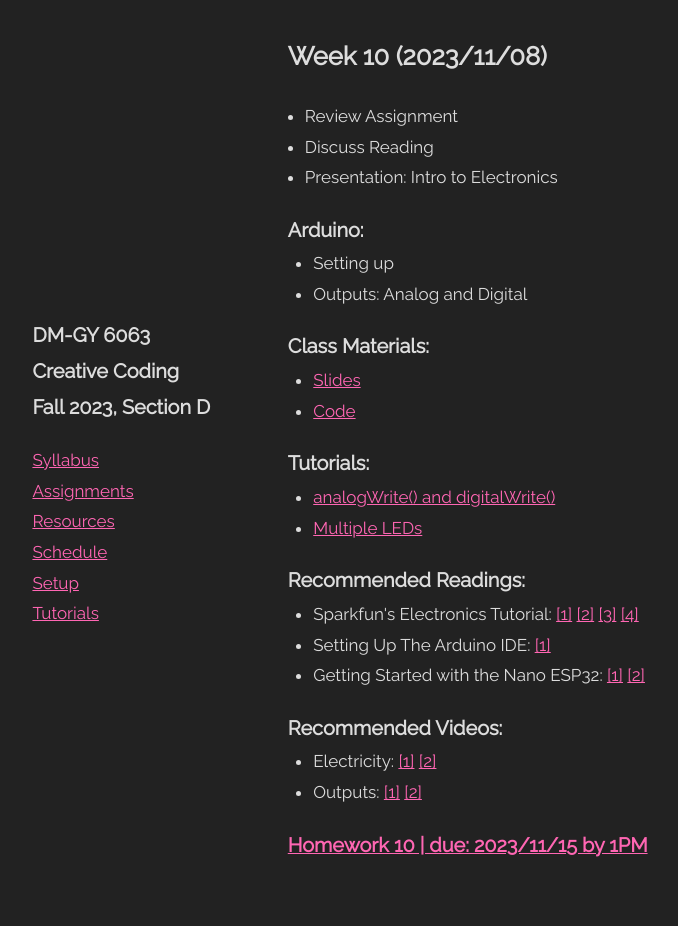
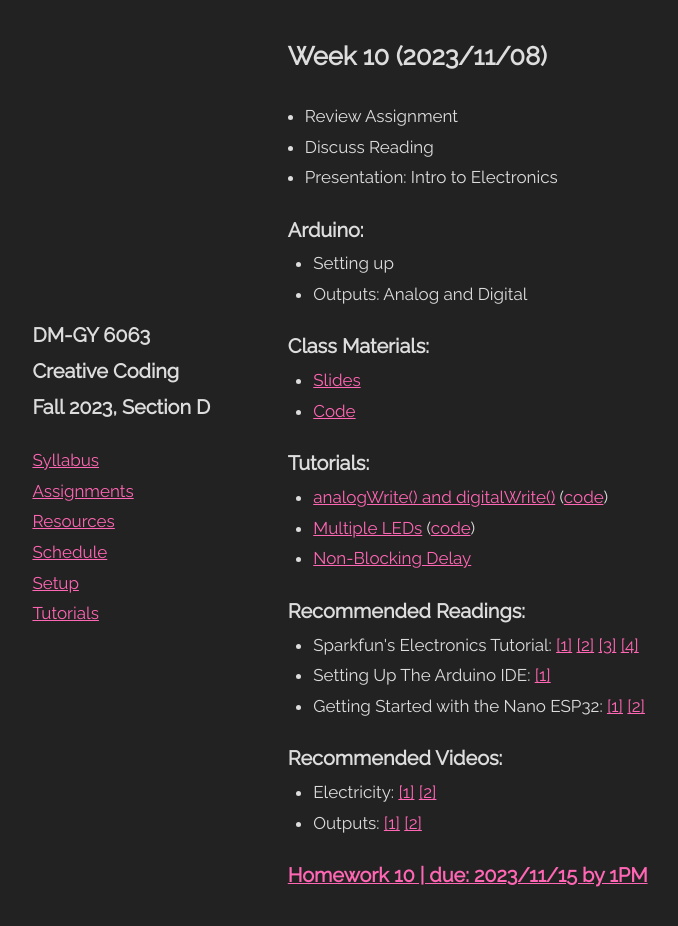
Before and after one commit to DM-GY-6063-2023F-D/DM-GY-6063-2023F-D, a Jekyll site: the page built from _pages/week/10.md, in a window 1280 px wide and 927 px high. Shown: the whole window, without its empty margins (165-843 px from the left). Built offline with Jekyll 4.4.1, drawn with Linux system fonts in a browser that asks for light colours.

Commit message:
add non block delay tut to wk10

```diff
--- a/_includes/week.html
+++ b/_includes/week.html
@@ -46,6 +46,9 @@
     {% for t in p.tutorials %}
       <li>
         <a href="{{ site.baseurl }}{{ t.url }}">{{ t.title }}</a>
+        {% if t.code %}
+          (<a href="{{ t.code }}">code</a>)
+        {% endif %}
       </li>
     {% endfor %}
     </ul>
--- a/_pages/week/10.md
+++ b/_pages/week/10.md
@@ -20,6 +20,8 @@ tutorials:
   - title: Multiple LEDs
     url: https://www.youtube.com/watch?v=ckdKR6Y_5tI
     code: https://github.com/DM-GY-6063-2023F-D/week10/tree/main/arduino/HW10-3leds
+  - title: Non-Blocking Delay
+    url: /tutorial/non-block-delay
 readings:
   - title: "Sparkfun's Electronics Tutorial"
     urls:
```
